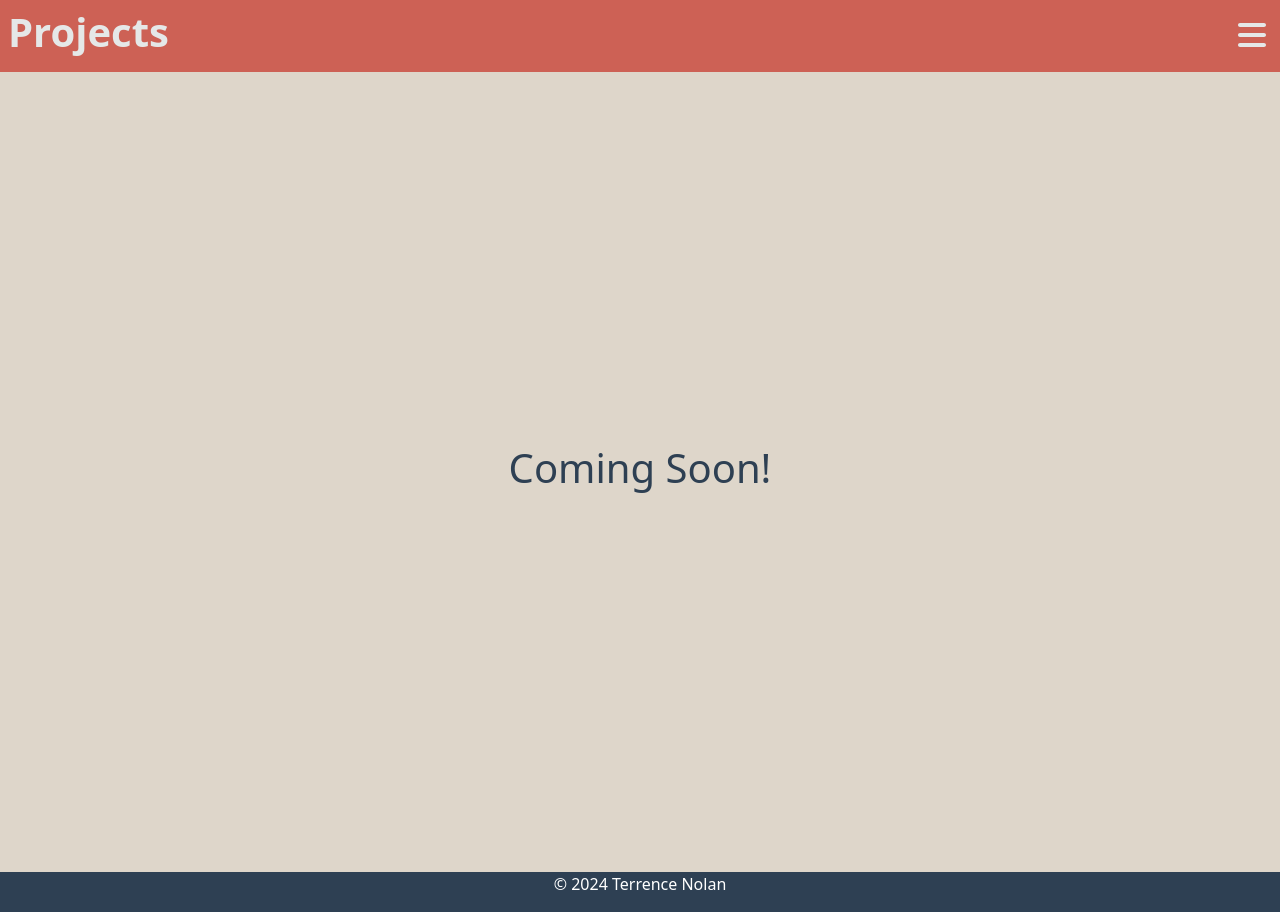
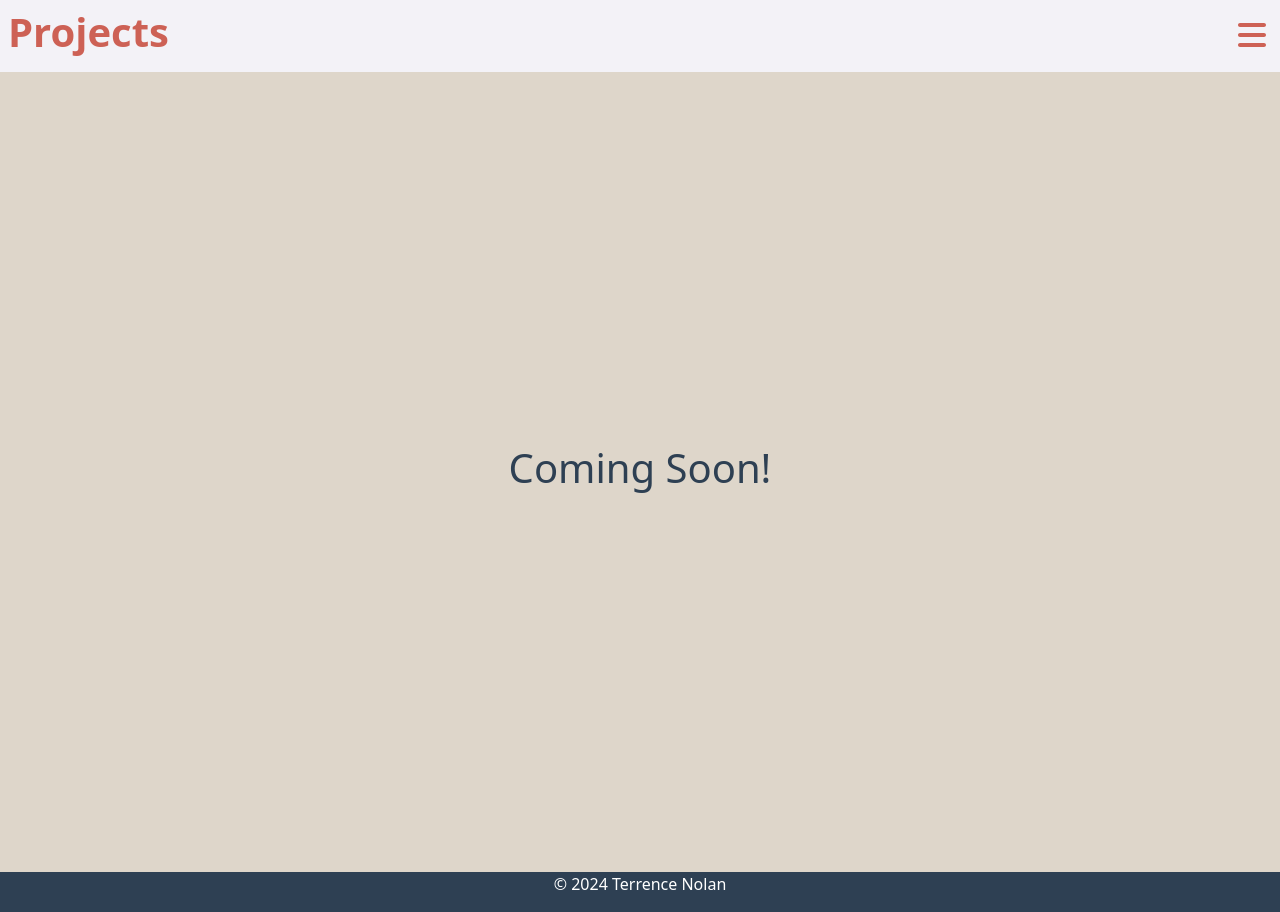
Before and after one commit to terrence-nolan/terrence-nolan, a React (Create React App) app: page /projects in a window 1280 px wide. Built offline with nearby package versions, Linux system fonts and the light colour scheme.

Commit message:
color fixes and such

```diff
--- a/src/components/Header/Header.js
+++ b/src/components/Header/Header.js
@@ -45,8 +45,16 @@ const Header = ({ pageTitle }) => {
             <h1 className="header-title">{pageTitle}</h1>
             <div ref={sidebarRef} className="sidebar">
                 <div className="nav-list">
-                    <button onClick={closeNav} className="close-btn" aria-label="close-menu">
-                        <FontAwesomeIcon icon={faXmark} className="x-icon" />
+                    <button
+                        onClick={closeNav}
+                        className="close-btn"
+                        aria-label="close-menu"
+                    >
+                        <FontAwesomeIcon
+                            icon={faXmark}
+                            className="x-icon"
+                            size='2x'
+                        />
                     </button>
                     <Link to="/" onClick={closeNav} className="page-link">Home</Link>
                     <Link to="/about" onClick={closeNav} className="page-link">About Me</Link>
@@ -60,7 +68,11 @@ const Header = ({ pageTitle }) => {
                 className="bars-btn"
                 aria-label="menu"
             >
-                <FontAwesomeIcon icon={faBars} className="bars-icon" />
+                <FontAwesomeIcon
+                    icon={faBars}
+                    className="bars-icon"
+                    size='2x'
+                />
             </button>
         </header>
     );
--- a/src/components/Header/styles.css
+++ b/src/components/Header/styles.css
@@ -1,3 +1,5 @@
+@import '../../utils/colors.css';
+
 .app-header {
     display: flex;
     flex-direction: row;
@@ -7,8 +9,7 @@
     top: 0;
     left: 0;
     right: 0;
-    background-color: #CD6155;
-    color: #E5E8E8;
+    background-color: var(--gray-background);
 }
 
 /*.flex-spacer {*/
@@ -19,7 +20,7 @@
     text-align: center;
     margin-right: 0.5rem;
     text-decoration: none;
-    color: #E5E8E8;
+    color: var(--brick-red);
     font-weight: bold;
 }
 
@@ -29,14 +30,13 @@
 }
 
 .bars-icon {
-    font-size: 2rem;
-    color: #E5E8E8;
+    color: var(--brick-red);
     transition: all 0.2s ease-in-out, transform 0.2s ease-in-out;
 }
 
 .bars-btn:hover .bars-icon {
-    transform: scale(1.1);
-    color: white;
+    /*transform: scale(1.1);*/
+    /*color: white;*/
 }
 
 .sidebar {
@@ -45,31 +45,32 @@
     height: 100%;
     width: 0;
     position: fixed;
-    z-index: 1;
+    z-index: 1000;
     top: 0;
     right: 0;
-    background-color: #34495E;
-    box-shadow: 0.4rem 0 .75rem rgba(0, 0, 0, 0.2);
+    background-color: var(--gray-background);
+    box-shadow: -0.4rem 0 .75rem rgba(0, 0, 0, 0.2);
     overflow-x: hidden;
-    padding-top: 60px;
+    padding: 1rem 0 1rem 0;
     transition: 0.5s;
+    flex-direction: column;
+    white-space: nowrap;
 }
 
 .page-link {
     text-align: left;
-    padding: 0.5rem 0.5rem 0.5rem 2rem;
+    padding: 0 0 1rem 1rem;
     text-decoration: none;
-    font-size: 25px;
-    font-weight: bold;
-    color: #E5E8E8;
+    font-size: 1.2rem;
+    color: var(--brick-red);
     display: block;
     transition: color 0.3s, transform 0.3s;
+    font-weight: bold;
 }
 
-.page-link:hover {
-    color: #55C1CD;
-    transform: scale(1.1);
-}
+/*.page-link:hover {*/
+/*    color: #55C1CD;*/
+/*}*/
 
 .close-btn {
     background: none;
@@ -80,17 +81,18 @@
 }
 
 .close-btn:hover .x-icon {
-    transform: scale(1.1);
-    color: #CD6155;
+    /*transform: scale(1.1);*/
+    color: var(--brick-red);
 }
 
 .x-icon {
-    font-size: 2.5rem;
-    color: #E5E8E8;
+    color: var(--brick-red);
     transition: all 0.3s ease-in-out, transform 0.3s ease-in-out;;
 }
 
 .nav-list {
     display: flex;
     flex-direction: column;
+    padding-top: 0.5rem;
+    margin-top: 3.5rem;
 }
--- /dev/null
+++ b/src/utils/colors.css
@@ -0,0 +1,9 @@
+:root {
+    --white: #FFFFFF;
+    --gray-background: #F3F2F7;
+    --secondary-gray: #C6C5C7;
+    --placeholder-text: #C5C5C7;
+    --brick-red: #CD6155;
+    --slate-gray: #34495E;
+    --original-white: #E5E8E8;
+}
```
